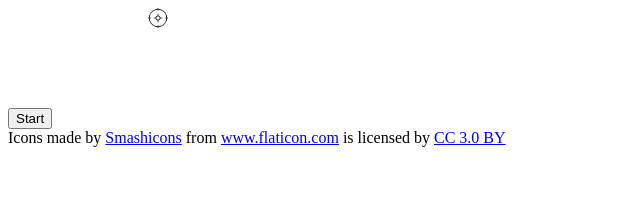
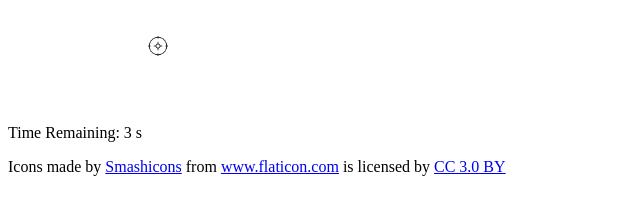
Before and after one commit to chrispiccaro18/animate-and-click, a plain HTML site: page index.html in a window 1280 px wide. Both pictures are taken after a click on the button "Start". Shown: the whole page, without its empty margins (0-640 px from the left). Drawn offline with Linux system fonts and the light colour scheme.

Commit message:
Added some fluff

```diff
--- a/index.html
+++ b/index.html
@@ -10,10 +10,16 @@
     <header></header>
     <main>
         <div id="range">
-            <img id="target" src="./assets/target.png" alt="icon of a target">
+            <img id="target" src="./assets/target.png" alt="icon of a target" hidden>
         </div>
         <div>
-            <button id="start-button">Start</button>
+            <p id="time-remaining"></p>
+            <p id="hit"></p>
+        </div>
+        <div>
+            <p>
+                <button id="start-button">Start</button>
+            </p>
         </div>
     </main>
     <footer>
--- a/index.js
+++ b/index.js
@@ -1,37 +1,58 @@
 const target = document.getElementById('target');
 const startButton = document.getElementById('start-button');
+const timeRemainingP = document.getElementById('time-remaining');
+const hitP = document.getElementById('hit');
 
+const totalTime = 5000;
 startButton.addEventListener('click', function() {
+    target.hidden = false;
+    startButton.hidden = true;
     // remember start time
-    // can we delay this a bit to give the user time to
-    // oriente themselves before things start moving?
     let startTime = Date.now();
 
     let hit = false;
 
     target.addEventListener('click', function() {
         hit = true;
+        timeRemainingP.hidden = true;
+        hitP.textContent = 'Hit! You Win';
     });
+
 
     let timer = setInterval(function() {
         // how much time has passed form the start?
         let timePassed = Date.now() - startTime;
+        const timeRemaining = 5 - Math.floor(timePassed / 1000);
+        timeRemainingP.textContent = 'Time Remaining: ' + timeRemaining + ' s';
 
-        if(timePassed >= 5000 || hit === true) {
+        if(timePassed >= totalTime) {
             // finish the animation after 5 seconds
             clearInterval(timer);
+            target.hidden = true;
+            timeRemainingP.hidden = true;
+            hitP.textContent = 'You got hit! Game Over';
+            return;
+        }
+        if(hit === true) {
+            clearInterval(timer);
+            target.hidden = true;
+            timeRemainingP.hidden = true;
             return;
         }
 
         // draw the animation at the momet timePased
-        draw(timePassed);
+        drawX(timePassed);
+        drawY(timePassed);
 
-    }, 20);
+    }, 15);
 });
 
 // as timePased goes from 0 to 2000
 // left gets values from 0px to 400px
-function draw(timePased) {
+function drawX(timePased) {
     target.style.left = timePased / 20 + 'px';
-    // target.style.top = timePased / 20 + 'px';
 }
+
+function drawY(timePased) {
+    target.style.top = timePased / 100 + 'px';
+}
--- a/main.css
+++ b/main.css
@@ -5,5 +5,6 @@
 
 #target {
     width: 20px;
+    /* this is important! */
     position: relative;
 }
```
